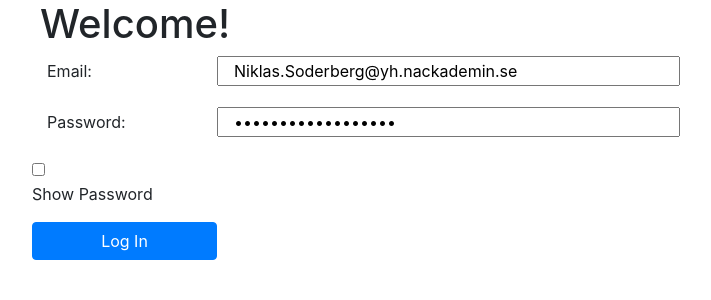
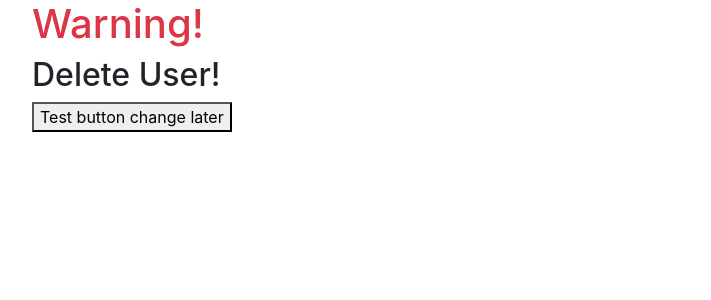
Before and after one commit to NiklasSod/kundregister, a React (Create React App) app: page /delete in a window 1280 px wide. Shown: the top 300 px of the page, without its empty margins (53-764 px from the left). Built offline with nearby package versions, Linux system fonts and the light colour scheme.

Commit message:
work on delete, need customerDetailPage

```diff
--- a/src/App.js
+++ b/src/App.js
@@ -1,8 +1,11 @@
 import React from "react"
 import { Switch, Route } from "react-router-dom"
 import CreatePage from "./pages/CreatePage";
+import DeletePage from "./pages/DeletePage";
 import HomePage from "./pages/HomePage";
 import LoginPage from "./pages/LoginPage";
+import UpdatePage from "./pages/UpdatePage";
+import ViewPage from "./pages/ViewPage";
 
 function App() {
 
@@ -23,8 +26,20 @@ function App() {
       <div className="row">
         <div className="col-md-12">
           <Switch>
-            <Route path="/home/">
+            <Route path="/view">
+              <ViewPage/>
+            </Route>
+
+            <Route path="/update">
+              <UpdatePage/>
+            </Route>
+
+            <Route path="/home">
               <HomePage/>
+            </Route>
+
+            <Route path="/delete">
+              <DeletePage/>
             </Route>
 
             <Route path="/create">
--- /dev/null
+++ b/src/pages/DeletePage.jsx
@@ -0,0 +1,32 @@
+import React from 'react'
+
+export default function DeletePage() {
+
+    // need to check customerId i think i have to go into detailpage to get "customerId"
+    // and on that page remove, so deletecustomer will need to show all users first
+
+    function deleteCustomer() {
+        const url = `https://frebi.willandskill.eu/api/v1/customers/${customerId}`
+        const token = localStorage.getItem("superSecretLogInToken")
+        fetch(url, {
+            method: "DELETE",
+            headers: {
+                "Content-Type": "application/json",
+                "Authorization": `Bearer ${token}`
+            }
+        })
+        .then( res => res.json)
+        .then (data => {
+            console.log(data + "hello")
+            console.log("apa")
+        })
+    }
+
+    return (
+        <div>
+            <h1 className="text-danger">Warning!</h1>
+            <h2>Delete User!</h2>
+            <button onClick={deleteCustomer}>Test button change later</button>
+        </div>
+    )
+}
--- a/src/pages/HomePage.jsx
+++ b/src/pages/HomePage.jsx
@@ -15,12 +15,12 @@ export default function HomePage() {
             <h2>Logged in... succes!</h2>
             <div>
                 <Link to="/create" className="col-md-5 col-5 btn btn-success">Create Customer</Link>
-                <button className="ml-3 col-md-5 col-5 btn btn-primary">View Customer</button>
+                <Link to="/view" className="ml-3 col-md-5 col-5 btn btn-primary">View Customer</Link>
             </div>
             <br/>
             <div>
-                <button className="col-md-5 col-5 btn btn-danger">Delete Customer</button>
-                <button className="ml-3 col-md-5 col-5 btn btn-info">Update Customer</button>
+                <Link to="/delete" className="col-md-5 col-5 btn btn-danger">Delete Customer</Link>
+                <Link to="/update" className="ml-3 col-md-5 col-5 btn btn-info">Update Customer</Link>
             </div>
             <br/>
             <Link onClick={deleteToken} to="/" className="col-md-5 col-5 btn btn-dark">Log Out</Link>
--- /dev/null
+++ b/src/pages/UpdatePage.jsx
@@ -0,0 +1,9 @@
+import React from 'react'
+
+export default function UpdatePage() {
+    return (
+        <div>
+            <h2>Update User Info</h2>
+        </div>
+    )
+}
--- /dev/null
+++ b/src/pages/ViewPage.jsx
@@ -0,0 +1,9 @@
+import React from 'react'
+
+export default function ViewPage() {
+    return (
+        <div>
+            <h2>View Customers!</h2>
+        </div>
+    )
+}
```
Also changed, not shown: 1 other file (tests, documents, lock files or other folders).
